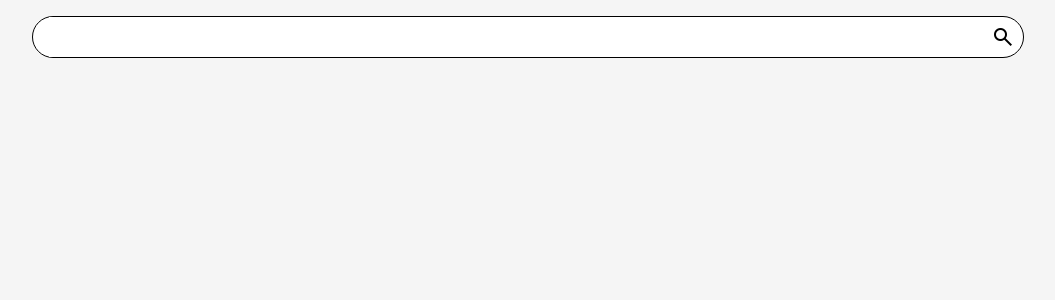
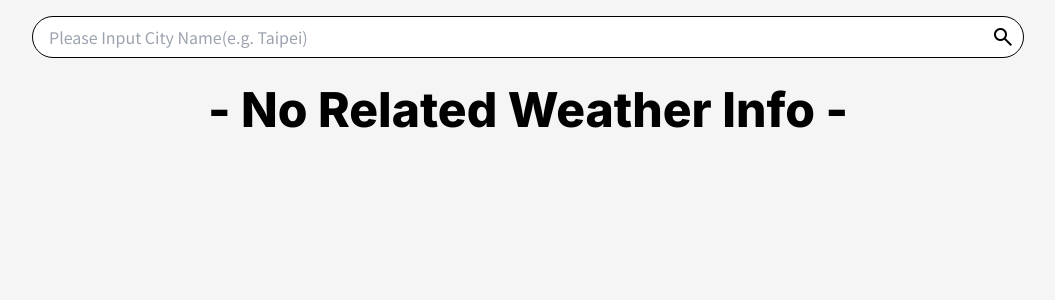
Before and after one commit to Landy510/weather-project, a React (Vite) app: page / in a window 1280 px wide. Shown: the top 300 px of the page, without its empty margins (112-1167 px from the left). Built offline with nearby package versions, Linux system fonts and the light colour scheme.

Commit message:
feat: add content of empty result

```diff
--- a/src/App.jsx
+++ b/src/App.jsx
@@ -23,10 +23,11 @@ function App() {
         {/* 當天氣資訊 api 索取完成後，讓天氣整體區塊透過 'loaded' 動畫的轉換，來提醒使用者新的天氣資訊已經更新 */}
         <div className={isLoading ? '' : 'loaded'}>
           {
-            currentWeatherInfo && <CurrentWeather data={currentWeatherInfo} />
-          }
-          {
-            forecastInfo.length !== 0 &&
+            !currentWeatherInfo && forecastInfo.length === 0 ?
+            <p className='text-[3rem] font-Inter text-center'>- No Related Weather Info -</p>
+            :
+            <>
+              <CurrentWeather data={currentWeatherInfo} />
               <div className='mt-4'>
                 <h3 className='text-4xl mb-3 font-Inter'>Forecast</h3>
                 {
@@ -41,6 +42,7 @@ function App() {
                   })
                 }
               </div>
+            </>
           }
         </div>
       </div>
--- a/src/components/currentWeather/CurrentWeather.jsx
+++ b/src/components/currentWeather/CurrentWeather.jsx
@@ -2,7 +2,7 @@ import PropTypes from 'prop-types';
 
 const CurrentWeather = ({data}) => {
   return (
-    <div className="mx-auto mt-3 pb-3 max-h-[20rem] max-w-[30rem] rounded-[0.5rem] bg-Black flex items-start">
+    <div className="mx-auto mt-3 pb-3 max-h-[20rem] max-w-[30rem] rounded-[0.5rem] bg-Black flex items-start bg-Black-500">
       <div className='text-White grow h-full flex flex-col pl-3'>
         <p className='text-[2rem] font-thin mb-6'>{data.weather[0].description}</p>
         <div className='mt-auto'>
--- a/src/components/searchArea/SearchArea.jsx
+++ b/src/components/searchArea/SearchArea.jsx
@@ -9,7 +9,8 @@ const SearchArea = () => {
   const [isAccordionShow, setIsAccordionShow] = useState(false);
   const [cityList, setCityList] = useState([]);
   const [selectedCity, setSelectedCity] = useState('');
-  const {inputVal, onInputChange} = useCitySearch(setCityList, setIsAccordionShow);
+  const [isCityListLoading, setIsCityListLoading] = useState(false);
+  const {inputVal, onInputChange} = useCitySearch(setCityList, setIsAccordionShow, setIsCityListLoading);
 
   return (
     <>
@@ -18,6 +19,7 @@ const SearchArea = () => {
           inputVal={inputVal}
           onInputChange={onInputChange}
           selectedCity={selectedCity}
+          isCityListLoading={isCityListLoading}
         />
         <Accordion
           isAccordionShow={isAccordionShow}
--- a/src/components/searchBar/SearchBar.jsx
+++ b/src/components/searchBar/SearchBar.jsx
@@ -1,19 +1,25 @@
 import PropTypes from 'prop-types';
 
-const SearchBar = ({inputVal, onInputChange}) => {
+const SearchBar = ({inputVal, onInputChange, isCityListLoading}) => {
 
   return (
     <form
       onSubmit={null}
-      className="relative z-[2] bg-[#fff] flex items-center border-black border-[1px] border-solid rounded-[2rem] pl-3 pr-2"
+      className={[
+        "relative z-[2] bg-White flex items-center border-black border-[1px] border-solid rounded-[2rem] pl-3 pr-2",
+        isCityListLoading && 'opacity-40'
+      ].join(' ')}
     >
       <input
-        className="grow"
+        className="grow bg-transparent"
+        placeholder='Please Input City Name(e.g. Taipei)'
         type="text"
         value={inputVal}
         onChange={e => onInputChange(e)}
       />
-      <span className="material-symbols-outlined">search</span>
+      <span className="material-symbols-outlined">
+        search
+      </span>
     </form>
   )
 }
@@ -22,5 +28,6 @@ export default SearchBar;
 
 SearchBar.propTypes = {
   inputVal: PropTypes.string,
-  onInputChange: PropTypes.func
+  onInputChange: PropTypes.func,
+  isCityListLoading: PropTypes.bool
 }
--- a/src/core/hooks/useCitySearch.js
+++ b/src/core/hooks/useCitySearch.js
@@ -2,7 +2,7 @@ import { useState, useRef } from "react";
 
 import { getCities } from "@/core/services/cities";
 
-const useCitySearch = (setCityList, setIsAccordionShow) => {
+const useCitySearch = (setCityList, setIsAccordionShow, setIsCityListLoading) => {
   const [value, setValue] = useState('');
   const timerId = useRef(null);
 
@@ -14,6 +14,7 @@ const useCitySearch = (setCityList, setIsAccordionShow) => {
     // --- debounce feature | START ---
     timerId.current = setTimeout(async () => {
       try {
+        setIsCityListLoading(true);
         const response = await getCities(inputVal);
         setCityList(
           response.data.map(item => ({
@@ -23,9 +24,11 @@ const useCitySearch = (setCityList, setIsAccordionShow) => {
           }))
         )
         setIsAccordionShow(true);
+        setIsCityListLoading(false);
       }
       catch(err) {
         console.error(err);
+        setIsCityListLoading(false);
       }
     }, 500)
     // --- END ---
--- a/tailwind.config.js
+++ b/tailwind.config.js
@@ -16,21 +16,14 @@ export default {
       '7': '2.25rem',
       '8': '2.5rem',
       '9': '3rem',
-      '10': '3.25rem',
-      '11': '3.5rem',
-      '12': '4rem',
-      '13': '4.25rem',
-      '14': '4.5rem',
-      '15': '5rem',
-    },
-    screens: {
-      'mobile': '375px',
-      'tablet': '768px',
-      'desktop': '1296px',
+      '10': '3.25rem'
     },
     extend: {
       colors: {
-        Black: '#333333',
+        Black: {
+          500: 'rgba(51, 51, 51, 0.5)',
+          default: '#333333'
+        },
         White: '#ffffff',
         Grey: '#f5f5f5'
       }
```
Lines whose indentation alone changed are shown as unchanged.
